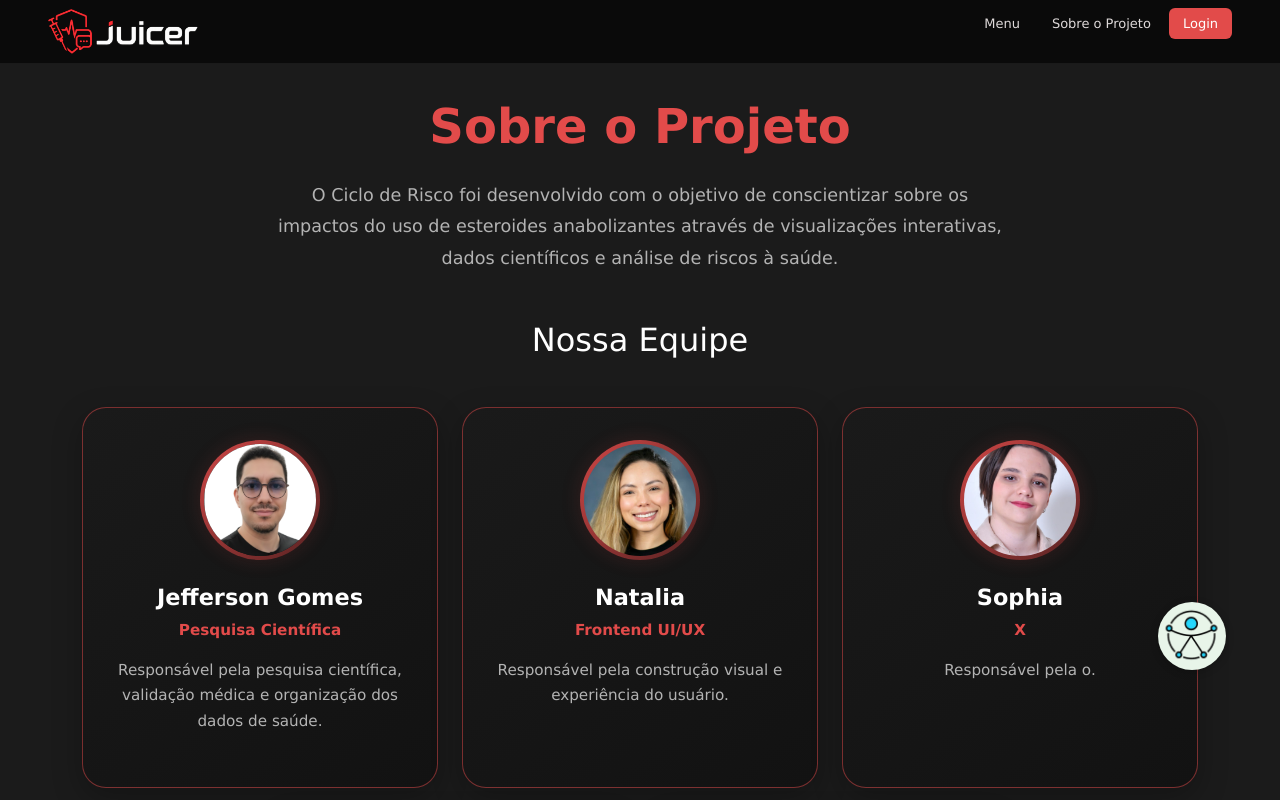
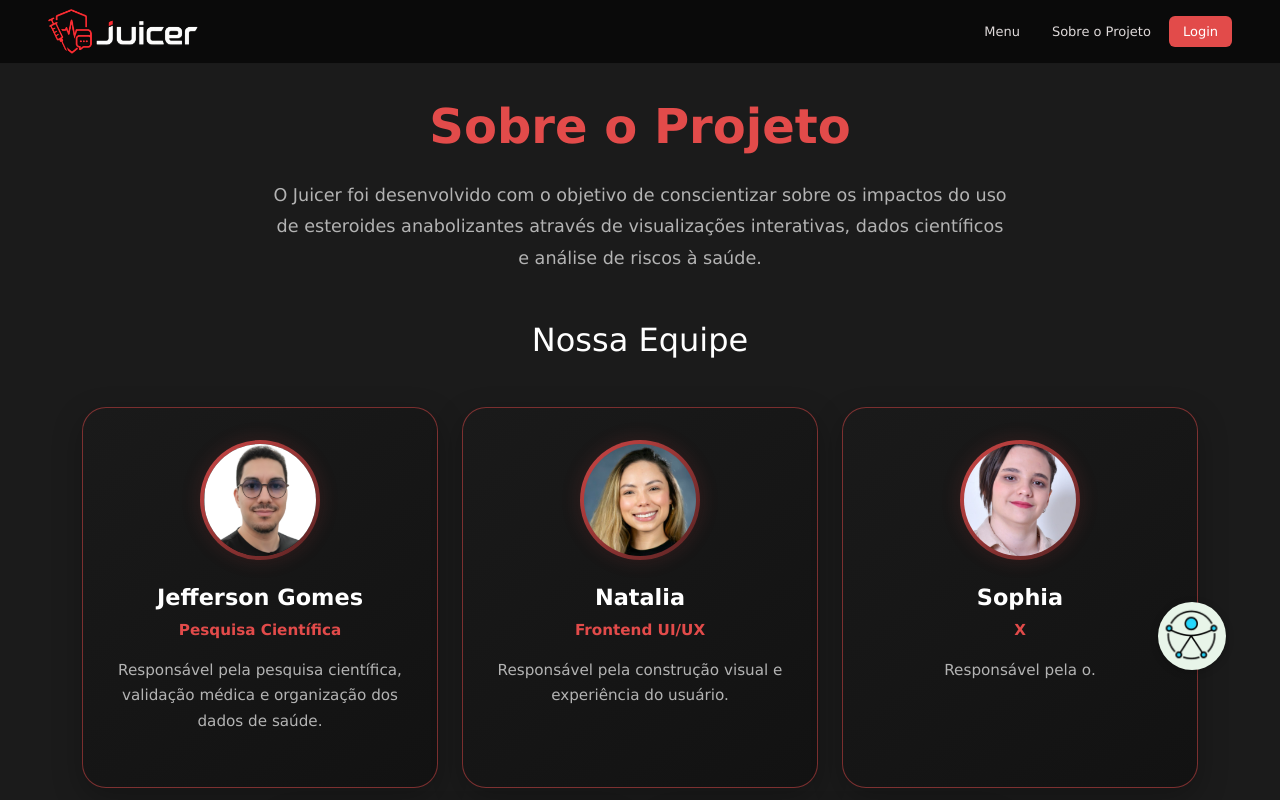
Before and after one commit to Sophia-Coelho/ChallengeFIAP, a React (Vite) app: page /sobre in a window 1280 px wide. Shown: the top 800 px of the page. Built offline with nearby package versions, Linux system fonts and the light colour scheme.

Commit message:
fix: update Navbar links to use absolute paths and correct project name in Contextualizacao style: reset padding and margin for menu_list in navbar.css

```diff
--- a/src/components/Navbar.jsx
+++ b/src/components/Navbar.jsx
@@ -13,8 +13,8 @@ export default function Navbar() {
                     <img src={logoIcon} alt="Logo" className="logo-icon" />
                 </a>
                 <ul className="menu_list">
-                    <li><a href="#painel">Menu</a></li>
-                    <li><a href="#sobre-pagina">Sobre o Projeto</a></li>
+                    <li><a href="/">Menu</a></li>
+                    <li><a href="/sobre">Sobre o Projeto</a></li>
                     <li><Link className="btn-login" to="/login">Login</Link></li>
                 </ul>
                 <div className="hamburger" onClick={() => setMenuOpen(!menuOpen)}>
@@ -22,8 +22,8 @@ export default function Navbar() {
                 </div>
             </nav>
             <div className={`mobile-menu ${menuOpen ? 'open' : ''}`}>
-                <a href="#painel">Menu</a>
-                <a href="#sobre-pagina">Sobre o Projeto</a>
+                <a href="/">Menu</a>
+                <a href="/sobre">Sobre o Projeto</a>
                 <a className="btn-login" href="/login">Login</a>
             </div>
         </>
--- a/src/components/sobreProjeto/Contextualizacao.jsx
+++ b/src/components/sobreProjeto/Contextualizacao.jsx
@@ -11,7 +11,7 @@ function Contextualizacao() {
             <h2>Sobre o Projeto</h2>
 
             <p>
-              O Ciclo de Risco foi desenvolvido com o objetivo de
+              O Juicer foi desenvolvido com o objetivo de
               conscientizar sobre os impactos do uso de esteroides
               anabolizantes através de visualizações interativas,
               dados científicos e análise de riscos à saúde.
--- a/src/pages/Sobre.jsx
+++ b/src/pages/Sobre.jsx
@@ -7,7 +7,7 @@ import "../style/cardMembros.css";
 import "../style/stacksUsadas.css"
 import "../style/contextualizacao.css"
 
-export default function Layout() {
+export default function Sobre() {
     return (
         <div className="sobre-pagina">
 
--- a/src/style/navbar.css
+++ b/src/style/navbar.css
@@ -40,6 +40,8 @@
     align-items: center;
     gap: 4px;
     list-style: none;
+    padding: 0px;
+    margin: 0px
 }
 
 .menu_list li a {
```
